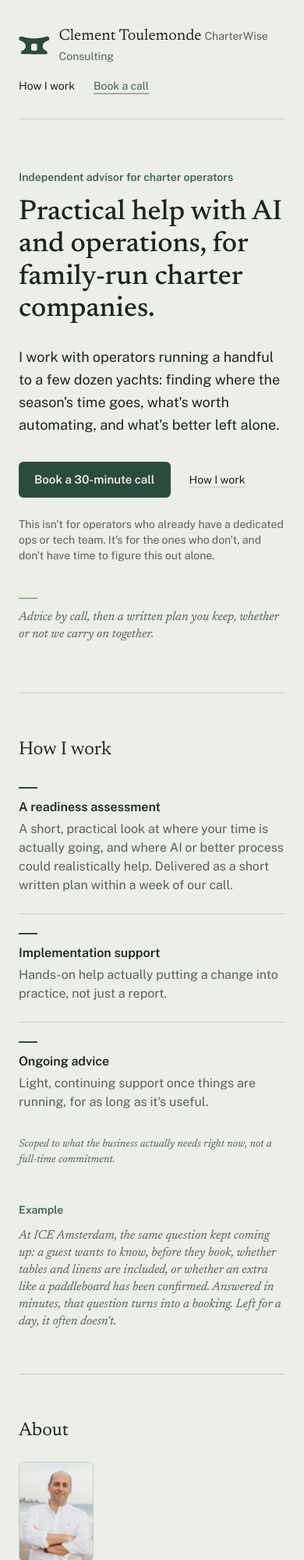
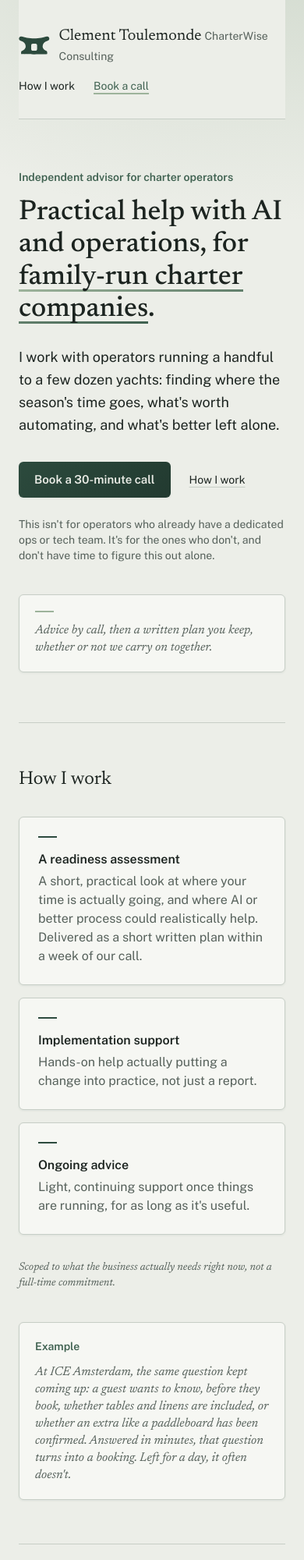
Before and after one commit to clemtoulemonde-ship-it/charterwise-consulting, an Astro site: page / in a window 390 px wide. Shown: the top 2000 px of the page at 78% size. Built offline with nearby package versions, Linux system fonts and the light colour scheme; Astro itself is replaced by a stand-in of ours.

Commit message:
Make the landing page more dynamic: gradients, depth, bigger imagery
Now that the design system allows gradients, soft shadows and glass
surfaces, the page leans into them: a quiet radial wash behind the hero,
a gradient CTA button, a draw-in animated underline, card-style "How I
work" steps and margin notes with hover lift, a frosted/elevated header
on scroll, and a larger, more present photo of Clement. Still restrained
to the cool green-grey palette per the updated system.

```diff
--- a/src/pages/index.astro
+++ b/src/pages/index.astro
@@ -73,7 +73,7 @@ const steps = [
         <div class="flex flex-wrap items-center gap-6 mb-6">
           <a
             href={`mailto:${email}`}
-            class="inline-block rounded-[var(--radius-md)] bg-[var(--color-primary)] text-[var(--color-on-primary)] px-5 py-3 font-text font-semibold text-[15px] hover:bg-[var(--color-primary-hover)] hover:-translate-y-0.5 transition-[background-color,transform] duration-200"
+            class="inline-block rounded-[var(--radius-md)] bg-[linear-gradient(135deg,var(--color-primary),var(--color-primary-hover))] text-[var(--color-on-primary)] px-5 py-3 font-text font-semibold text-[15px] shadow-sm hover:shadow-lg hover:-translate-y-0.5 transition-[box-shadow,transform] duration-200"
           >
             Book a 30-minute call
           </a>
@@ -86,7 +86,11 @@ const steps = [
           ones who don't, and don't have time to figure this out alone.
         </p>
       </div>
-      <aside class="pt-1" data-reveal style="--reveal-delay: 150ms;">
+      <aside
+        class="rounded-[var(--radius-md)] border border-[var(--color-hairline)] bg-[var(--color-surface)] p-5 shadow-sm transition-[box-shadow,transform] duration-300 hover:shadow-md hover:-translate-y-1"
+        data-reveal
+        style="--reveal-delay: 150ms;"
+      >
         <div class="w-6 h-0.5 bg-[var(--color-accent)] mb-3" data-reveal-rule style="--reveal-delay: 450ms;"></div>
         <p class="font-display italic text-base text-[var(--color-muted)] leading-snug">
           Advice by call, then a written plan you keep, whether or not we carry on together.
@@ -97,14 +101,16 @@ const steps = [
     <section id="how-i-work" class="grid sm:grid-cols-[1fr_220px] gap-10 py-14 border-t border-[var(--color-hairline)]">
       <div class="max-w-[65ch]" data-reveal>
         <h2 class="font-display text-2xl mb-8">How I work</h2>
-        <ol class="divide-y divide-[var(--color-hairline)]">
+        <ol class="grid gap-4">
           {steps.map((step, i) => (
-            <li class="py-6 first:pt-0 last:pb-0 sm:grid sm:grid-cols-[180px_1fr] sm:gap-8" data-reveal style={`--reveal-delay: ${i * 120}ms;`}>
-              <div class="w-6 h-0.5 bg-[var(--color-primary)] mb-3 sm:mb-0 sm:mt-2" data-reveal-rule style={`--reveal-delay: ${i * 120 + 200}ms;`}></div>
-              <div class="sm:col-start-2 sm:-mt-[26px]">
-                <p class="font-text font-semibold mb-1">{step.title}</p>
-                <p class="text-[var(--color-muted)] max-w-[60ch]">{step.body}</p>
-              </div>
+            <li
+              class="rounded-[var(--radius-md)] border border-[var(--color-hairline)] bg-[var(--color-surface)] p-6 shadow-sm transition-[box-shadow,transform] duration-300 hover:shadow-md hover:-translate-y-1"
+              data-reveal
+              style={`--reveal-delay: ${i * 120}ms;`}
+            >
+              <div class="w-6 h-0.5 bg-[var(--color-primary)] mb-4" data-reveal-rule style={`--reveal-delay: ${i * 120 + 200}ms;`}></div>
+              <p class="font-text font-semibold mb-1">{step.title}</p>
+              <p class="text-[var(--color-muted)] max-w-[60ch]">{step.body}</p>
             </li>
           ))}
         </ol>
@@ -112,7 +118,11 @@ const steps = [
           Scoped to what the business actually needs right now, not a full-time commitment.
         </p>
       </div>
-      <aside class="pt-1" data-reveal style="--reveal-delay: 150ms;">
+      <aside
+        class="rounded-[var(--radius-md)] border border-[var(--color-hairline)] bg-[var(--color-surface)] p-5 shadow-sm transition-[box-shadow,transform] duration-300 hover:shadow-md hover:-translate-y-1"
+        data-reveal
+        style="--reveal-delay: 150ms;"
+      >
         <p class="font-text text-sm font-semibold text-[var(--color-accent-ink)] mb-3">
           Example
         </p>
@@ -134,7 +144,7 @@ const steps = [
             alt="Clement Toulemonde"
             width="410"
             height="600"
-            class="w-24 h-32 object-cover object-top rounded-[var(--radius-md)] border border-[var(--color-hairline)] mb-4 sm:mb-0 sm:flex-shrink-0"
+            class="w-32 h-44 sm:w-40 sm:h-56 object-cover object-top rounded-[var(--radius-md)] border border-[var(--color-hairline)] shadow-md mb-4 sm:mb-0 sm:flex-shrink-0 transition-transform duration-300 hover:scale-[1.03]"
           />
           <div>
             <p class="leading-relaxed mb-4">
@@ -168,7 +178,11 @@ const steps = [
           </div>
         </div>
       </div>
-      <aside class="pt-1" data-reveal style="--reveal-delay: 150ms;">
+      <aside
+        class="rounded-[var(--radius-md)] border border-[var(--color-hairline)] bg-[var(--color-surface)] p-5 shadow-sm transition-[box-shadow,transform] duration-300 hover:shadow-md hover:-translate-y-1"
+        data-reveal
+        style="--reveal-delay: 150ms;"
+      >
         <div class="w-6 h-0.5 bg-[var(--color-accent)] mb-3" data-reveal-rule style="--reveal-delay: 450ms;"></div>
         <p class="font-display italic text-base text-[var(--color-muted)] leading-snug">
           If this sounds useful, the first step is just a conversation, not a pitch. No cost, no
--- a/src/styles/global.css
+++ b/src/styles/global.css
@@ -29,6 +29,11 @@
   --radius-sm: 3px;
   --radius-md: 6px;
   --radius-pill: 999px;
+
+  /* Restrained, green-tinted elevation scale (no generic black/grey shadows). */
+  --shadow-sm: 0 1px 3px rgba(44, 74, 61, 0.08);
+  --shadow-md: 0 10px 24px -8px rgba(44, 74, 61, 0.2);
+  --shadow-lg: 0 24px 48px -16px rgba(44, 74, 61, 0.26);
 }
 
 @layer base {
@@ -40,6 +45,12 @@
     font-family: var(--font-text);
     color: var(--color-ink);
     background-color: var(--color-ground);
+    background-image: radial-gradient(
+      ellipse 900px 520px at 88% -80px,
+      rgba(157, 179, 155, 0.35),
+      transparent 70%
+    );
+    background-repeat: no-repeat;
     -webkit-font-smoothing: antialiased;
   }
 }
@@ -47,21 +58,32 @@
 @layer utilities {
   .sage-underline {
     text-decoration: none;
-    background-image: linear-gradient(var(--color-accent), var(--color-accent));
+    background-image: linear-gradient(90deg, var(--color-accent), var(--color-accent-ink));
     background-repeat: no-repeat;
-    background-position: 0 1.08em;
+    background-position: 0 100%;
+    background-size: 0% 3px;
+    transition: background-size 0.7s ease;
+    transition-delay: 250ms;
+  }
+
+  [data-reveal].is-visible .sage-underline {
     background-size: 100% 3px;
   }
 }
 
-/* Sticky header: solid ground background, hairline stays the only separator (no shadows/glass). */
+/* Sticky header: solid paper at rest, a soft frosted lift once the page scrolls under it. */
 #site-header {
-  transition: padding-top 0.25s ease, padding-bottom 0.25s ease;
+  transition: padding-top 0.25s ease, padding-bottom 0.25s ease, background-color 0.3s ease,
+    box-shadow 0.3s ease;
 }
 
 #site-header[data-scrolled='true'] {
   padding-top: var(--space-2);
   padding-bottom: var(--space-2);
+  background-color: rgb(236 238 232 / 0.75);
+  backdrop-filter: blur(10px) saturate(1.1);
+  -webkit-backdrop-filter: blur(10px) saturate(1.1);
+  box-shadow: var(--shadow-md);
 }
 
 /* Scroll-triggered reveal: a quiet fade + rise, consistent with an annotated page settling into place. */
```
